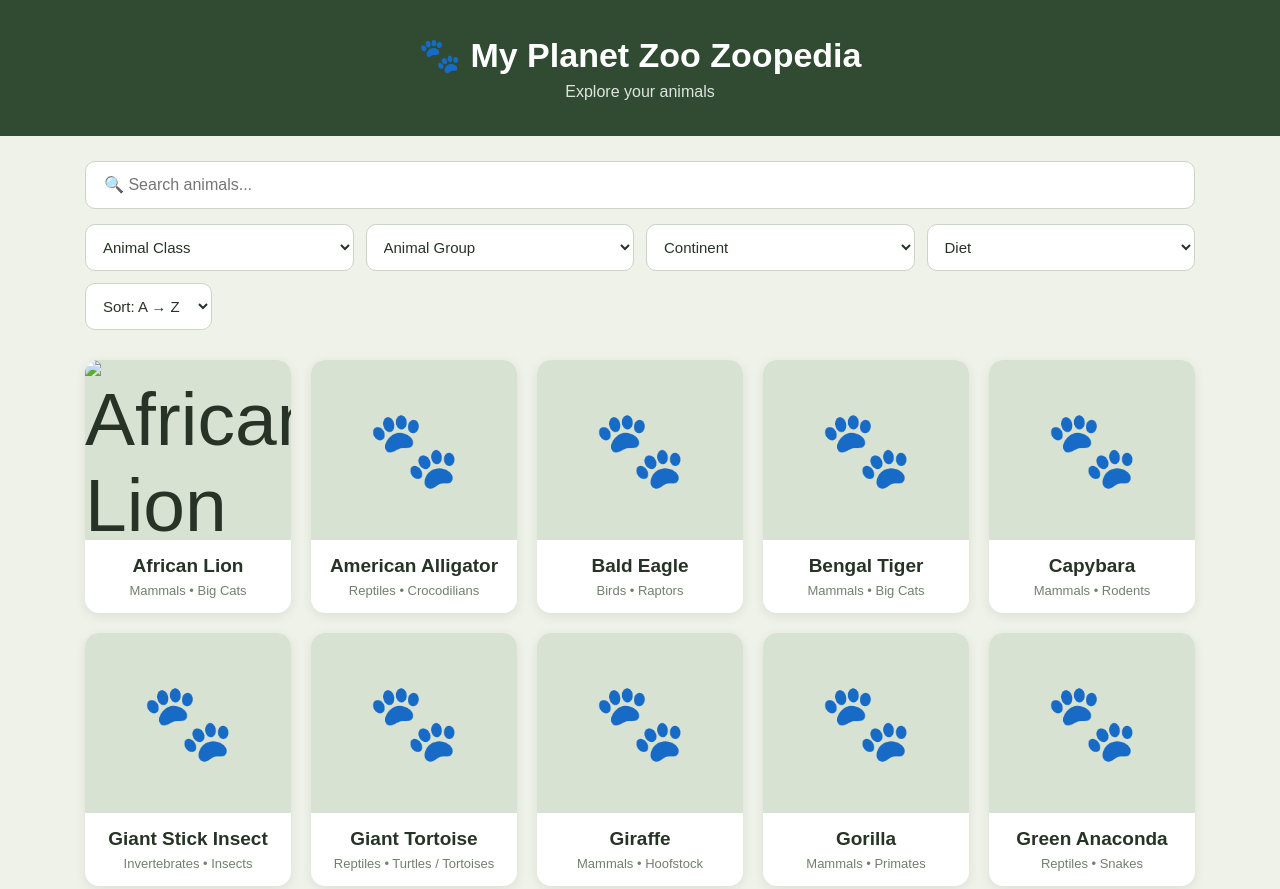
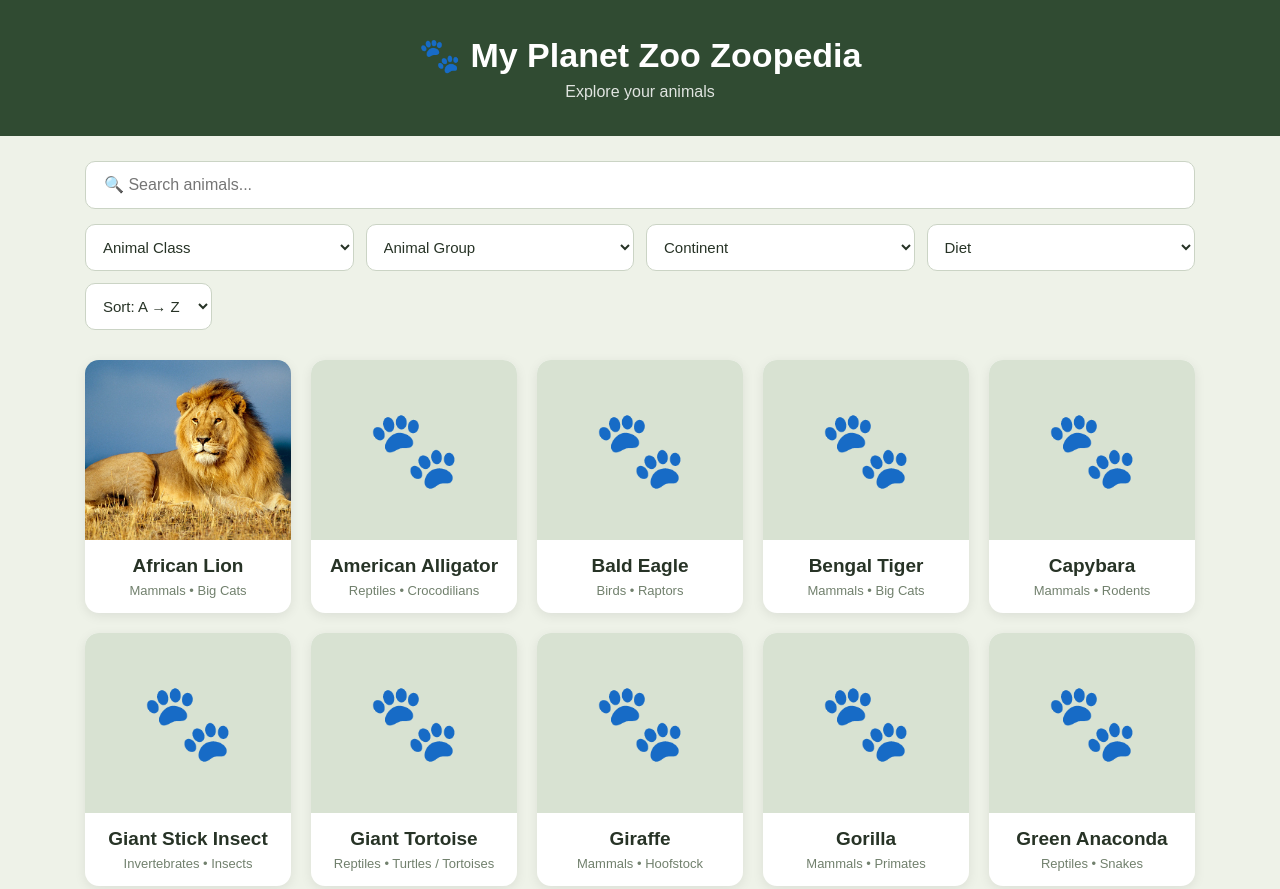
Before and after one commit to Tcase2014/planet-zoo-zoopedia, a plain HTML site: page index.html in a window 1280 px wide. Shown: the top 889 px of the page. Drawn offline with Linux system fonts and the light colour scheme.

Commit message:
Update index.html

```diff
--- a/index.html
+++ b/index.html
@@ -255,7 +255,7 @@
 
       {
         name: "African Lion",
-        image: "image-asset.webp",
+        image: "images/image-asset.webp",
         class: "Mammals",
         groups: ["Big Cats"],
         continents: ["Africa"],
```
